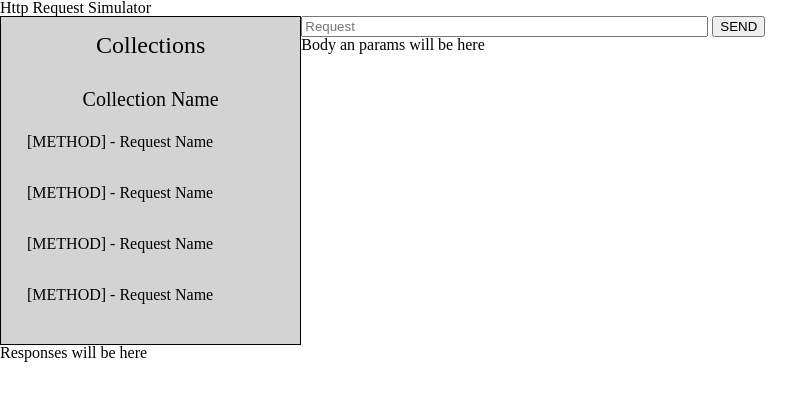
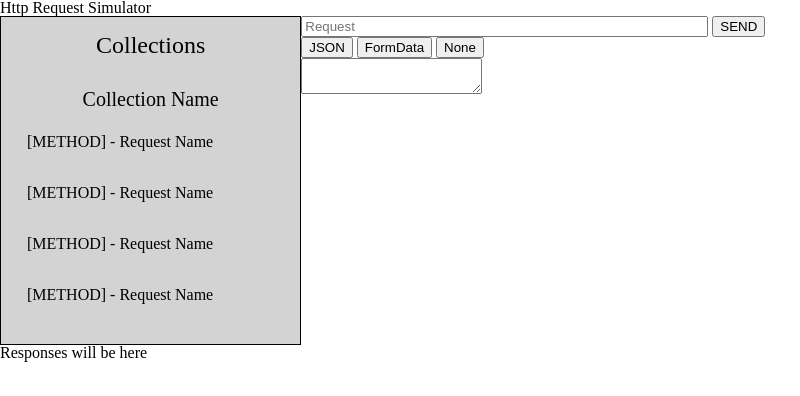
Before and after one commit to shrimp16/RequestsSimulator, an Electron app: page Electron/index.html in a window 800 px wide. Drawn offline with Linux system fonts and the light colour scheme.

Commit message:
Added more elemnts to the request body division

```diff
--- a/Electron/index.html
+++ b/Electron/index.html
@@ -36,7 +36,12 @@
         <button>SEND</button>
       </div>
       <div class="body-input">
-        Body an params will be here
+        <button class="button selected-button">JSON</button>
+        <button class="button">FormData</button>
+        <button class="button">None</button>
+        <div>
+          <textarea class="body-text-input"></textarea>
+        </div>
       </div>
     </div>
 
```
